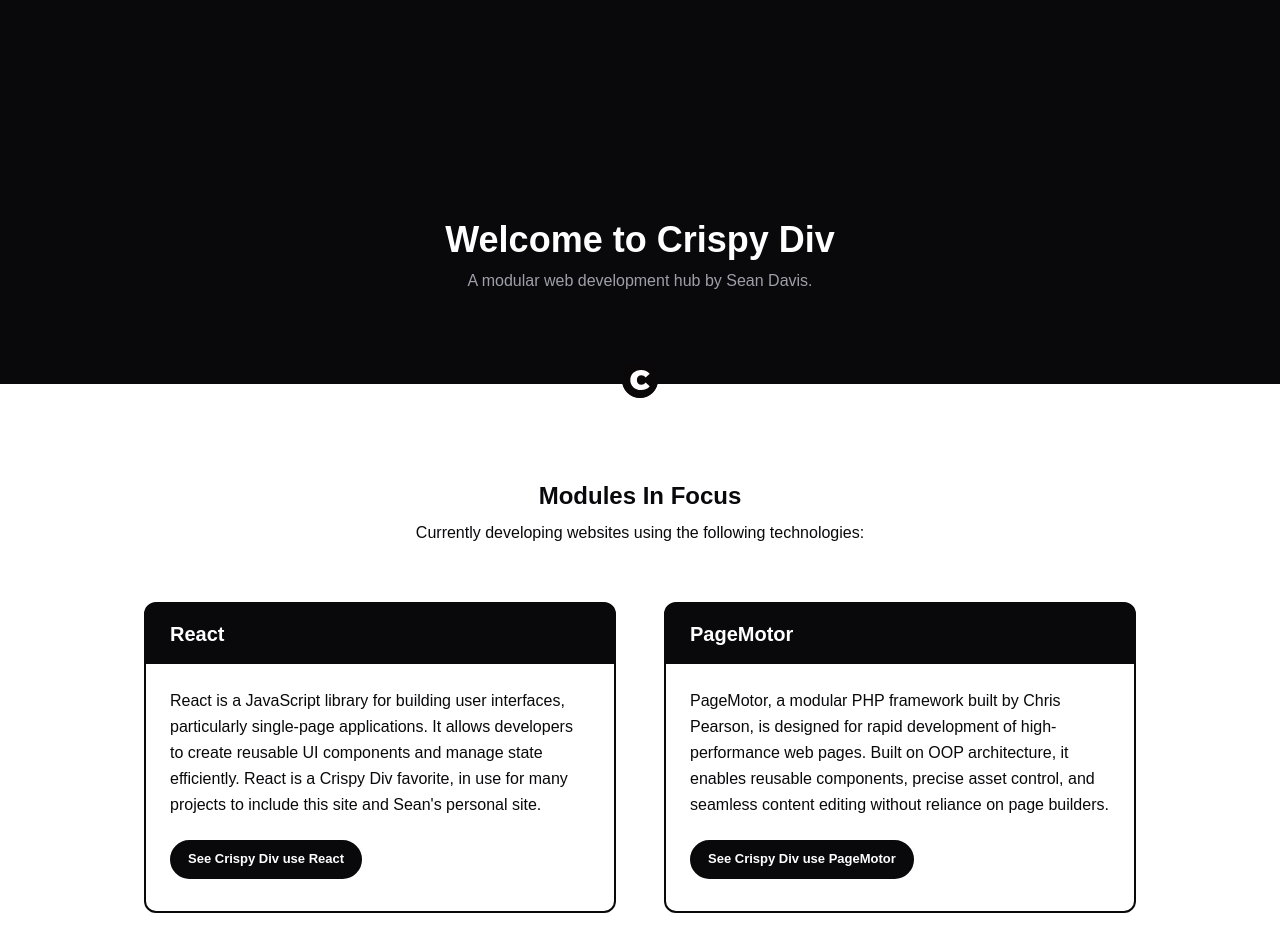
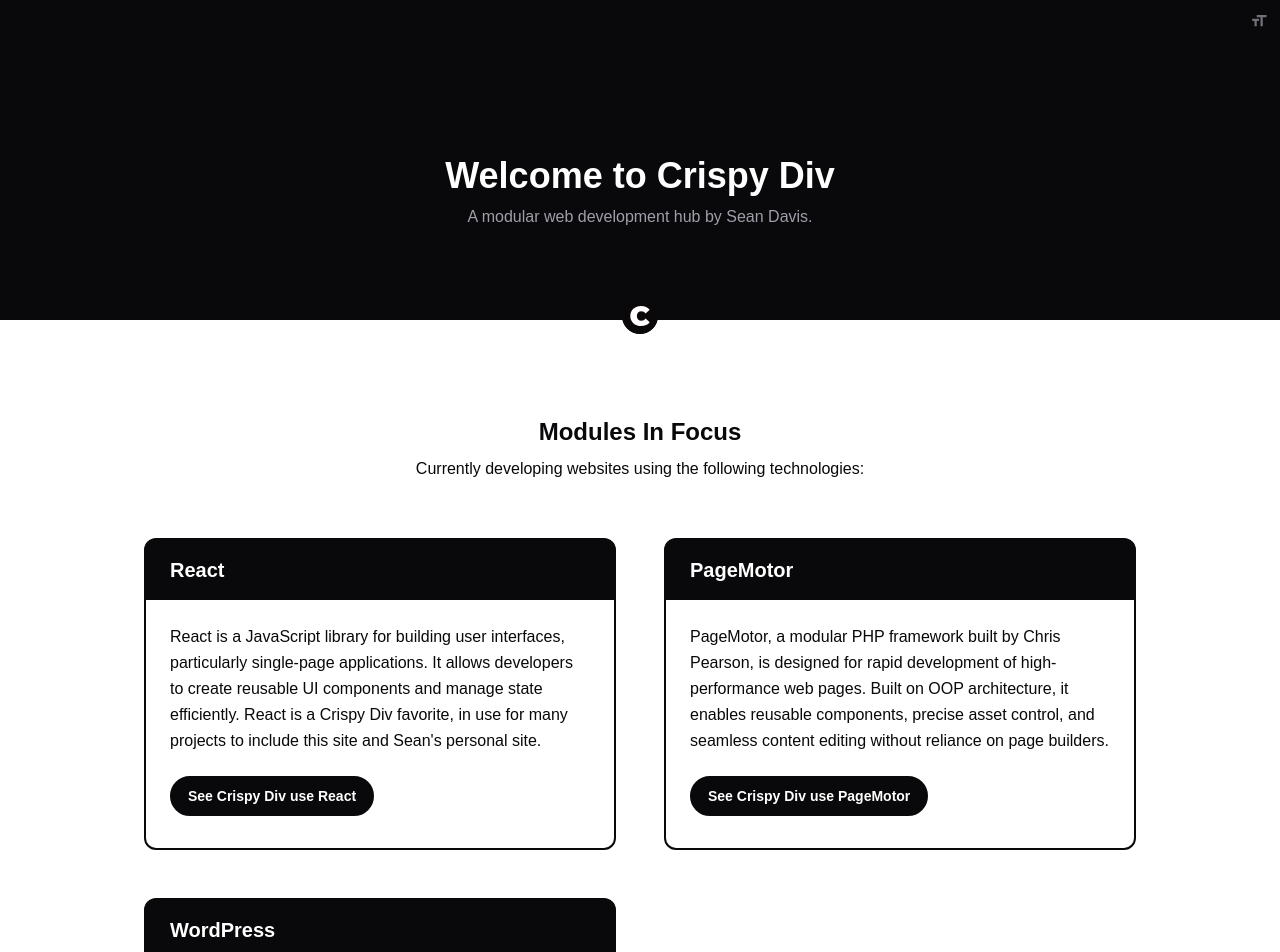
Before and after one commit to SeanChDavis/crispy-div-site, a React (Vite) app: page / in a window 1280 px wide. Shown: the top 952 px of the page. Built offline with nearby package versions, Linux system fonts and the light colour scheme.

Commit message:
add text size toggle

```diff
--- a/src/App.tsx
+++ b/src/App.tsx
@@ -5,11 +5,15 @@
 import Section from "./components/layout/Section.tsx";
 import ContactForm from "./components/elements/ContactForm.tsx";
 import AboutDescription from "./components/elements/AboutDescription.tsx";
+import TextSizeToggle from "./components/ui/TextSizeToggle.tsx";
 
 function App() {
 
     return (
         <Wrapper>
+
+            {/* Test Size Toggle */}
+            <TextSizeToggle/>
 
             {/* Modules Section */}
             <Section
--- a/src/components/branding/LogoMark.tsx
+++ b/src/components/branding/LogoMark.tsx
@@ -2,6 +2,6 @@
 
 export default function LogoMark() {
     return (
-        <img src="images/crispy-div-logo-mark-zinc-bg.svg" className="w-9 h-9 mb-[-14px] bg-zinc-950 rounded-full" alt={d.siteDetails.title + ' Logo Mark'}/>
+        <img src="images/crispy-div-logo-mark-zinc-bg.svg" className="w-9 h-9 mb-[-14px] bg-zinc-950 rounded-full relative z-50" alt={d.siteDetails.title + ' Logo Mark'}/>
     );
 }
--- a/src/components/elements/ContactForm.tsx
+++ b/src/components/elements/ContactForm.tsx
@@ -42,7 +42,7 @@
             <button
                 type="submit"
                 disabled={state.submitting}
-                className="inline-block outline-zinc-400 border-2 border-zinc-950 text-[13px] font-semibold rounded-full px-4 py-2 cursor-pointer bg-white text-zinc-950 hover:bg-zinc-200"
+                className="inline-block outline-zinc-400 border-2 border-zinc-950 text-sm font-semibold rounded-full px-4 py-2 cursor-pointer bg-white text-zinc-950 hover:bg-zinc-200"
             >
                 Send Message
             </button>
--- a/src/components/elements/LinkButton.tsx
+++ b/src/components/elements/LinkButton.tsx
@@ -6,7 +6,7 @@
     target?: string;
     rel?: string;
 }) {
-    const buttonClasses = "inline-block border-2 border-zinc-950 text-[13px] font-semibold rounded-full px-4 py-2 cursor-pointer";
+    const buttonClasses = "inline-block border-2 border-zinc-950 text-sm font-semibold rounded-full px-4 py-2 cursor-pointer";
     let styleClasses = "";
 
     if (!style || style === "fill") {
--- a/src/components/elements/ModulesGrid.tsx
+++ b/src/components/elements/ModulesGrid.tsx
@@ -3,7 +3,7 @@
 
 export default function ModulesGrid() {
     return (
-        <div className="grid grid-cols-1 lg:grid-cols-2 gap-6 xl:gap-12">
+        <div className="grid grid-cols-1 lg:grid-cols-2 gap-6 lg:gap-12">
             {(d.modulesSection['technologies'] as Array<{
                 name: string;
                 crispyDivUrl: string;
--- a/src/components/layout/Header.tsx
+++ b/src/components/layout/Header.tsx
@@ -4,7 +4,7 @@
 export default function Header() {
     return (
         <header className="justify-center bg-zinc-950 text-zinc-400">
-            <div className="max-w-xl lg:max-w-4xl mx-auto px-4 pt-12 sm:pt-16 md:pt-24 lg:pt-32 xl:pt-48 text-center">
+            <div className="max-w-xl lg:max-w-4xl mx-auto px-4 pt-12 sm:pt-16 md:pt-24 lg:pt-32 text-center">
                 <div className="pt-7 mb-7 md:mb-16">
                     <h1 className="text-2xl md:text-4xl text-white font-bold">{d.siteHeader.title}</h1>
                     <p className="mt-2">{d.siteHeader.subtitle}</p>
--- a/src/components/layout/Section.tsx
+++ b/src/components/layout/Section.tsx
@@ -29,7 +29,7 @@
     return (
         <section
             {...(sectionAnchor ? { id: sectionAnchor } : {})}
-            className={`${sectionClasses} ${customClasses}`}
+            className={`relative ${sectionClasses} ${customClasses}`}
         >
             <div className="max-w-xl lg:max-w-5xl mx-auto px-4 py-12 md:py-24">
                 <SectionHeader
--- /dev/null
+++ b/src/components/ui/TextSizeToggle.tsx
@@ -0,0 +1,30 @@
+import {useEffect, useState} from "react";
+import {MdFormatSize} from "react-icons/md";
+
+export default function TextSizeToggle() {
+    const [size, setSize] = useState("base");
+
+    useEffect(() => {
+        const stored = localStorage.getItem("textSize") || "base";
+        setSize(stored);
+        document.documentElement.classList.remove("text-base", "text-lg");
+        document.documentElement.classList.add(`text-${stored}`);
+    }, []);
+
+    const toggleTextSize = () => {
+        const newSize = size === "base" ? "lg" : "base";
+        setSize(newSize);
+        localStorage.setItem("textSize", newSize);
+        document.documentElement.classList.remove("text-base", "text-lg");
+        document.documentElement.classList.add(`text-${newSize}`);
+    };
+
+    return (
+        <button className="absolute top-3 right-3 z-40" onClick={toggleTextSize}>
+            <MdFormatSize
+                title={"Toggle Text Size"}
+                className={`text-md md:text-lg text-zinc-500 hover:text-zinc-400 cursor-pointer`}
+            />
+        </button>
+    );
+}
```
